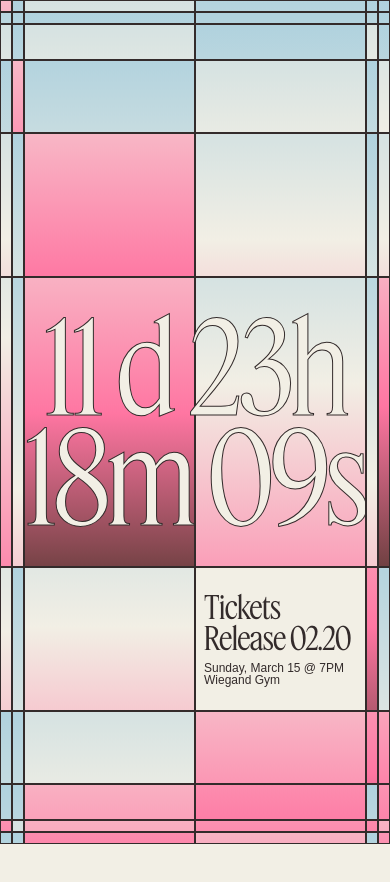
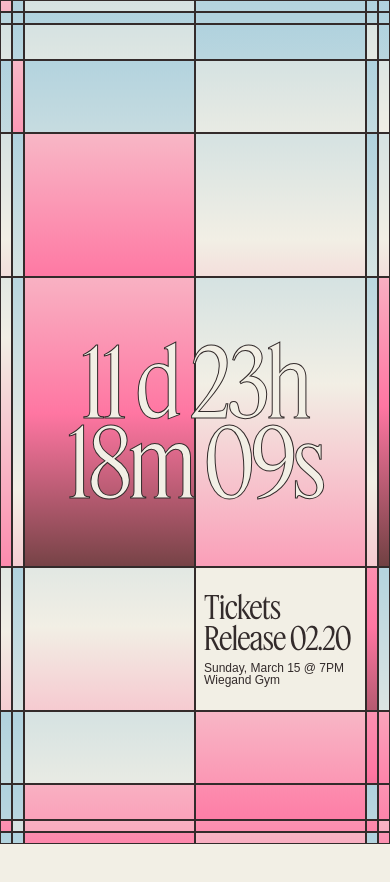
Before and after one commit to lunar-gala/2026-fable, a Next.js app: page / in a window 390 px wide. Shown: the top 882 px of the page. Built offline with nearby package versions, Linux system fonts and the light colour scheme; a web font is replaced by a local one.

Commit message:
changed type size again

```diff
--- a/src/app/components/Teaser/Teaser.css
+++ b/src/app/components/Teaser/Teaser.css
@@ -52,13 +52,11 @@
     padding: 12px 6px;
   }
   /*grid displaying/hiding*/
-  .c3{
-    display: none;
-  }
+
   /* type size */
     .countdown{
-        font-size:8em;
-        line-height: 110px;
+        font-size:6em;
+        line-height: 80px;
     }
     .fulltext-gridcell{
         padding-left:8px;
```
